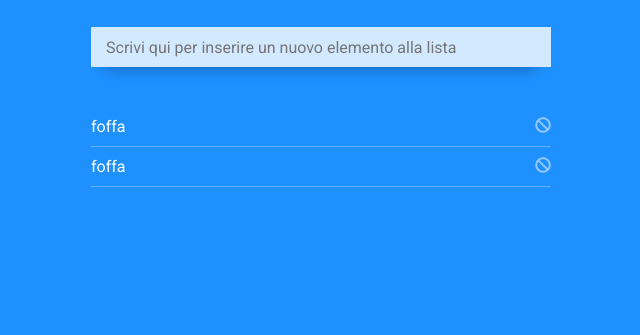
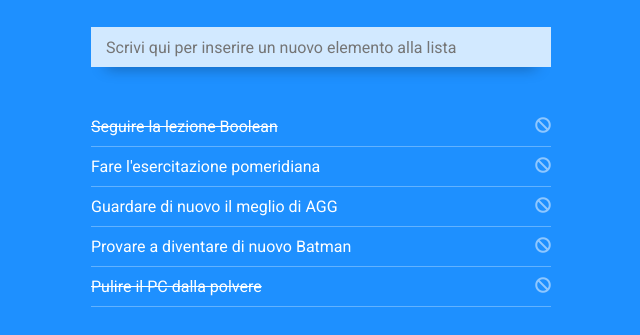
Before and after one commit to Andrea-Mattia/js-todo-clone, a plain HTML site: page index.html in a window 1280 px wide. Shown: the part 61-396 px from the top of the page, without its empty margins (319-959 px from the left). Drawn offline with nearby package versions, Linux system fonts and the light colour scheme.

Commit message:
add items in todo list

```diff
--- a/index.html
+++ b/index.html
@@ -24,17 +24,7 @@
             <input type="text" class="add-todo" placeholder="Scrivi qui per inserire un nuovo elemento alla lista">
         </main>
 
-        <ul class="todos">
-            <!-- riferimento temporaneo per stilare -->
-            <li>
-                <span class="text">foffa</span>
-                <i class="fas fa-ban"></i>
-            </li>
-            <li>
-                <span class="text">foffa</span>
-                <i class="fas fa-ban"></i>
-            </li>
-        </ul>
+        <ul class="todos"></ul>
 
     </div>
 
--- a/js/script.js
+++ b/js/script.js
@@ -9,6 +9,53 @@ $(document).ready(function () {
      * 4. Cliccando sul testo compare uno sbarramento a indicarne il completamento
      */
 
+    // Sorgente di dati (al momento inseriti a mano)
+    var todoItems = [
+        {
+            text: 'Seguire la lezione Boolean',
+            completed: true,
+        },
+        {
+            text: 'Fare l\'esercitazione pomeridiana',
+            completed: false,
+        },
+        {
+            text: 'Guardare di nuovo il meglio di AGG',
+            completed: false,
+        },
+        {
+            text: 'Provare a diventare di nuovo Batman',
+            completed: false,
+        },
+        {
+            text: 'Pulire il PC dalla polvere',
+            completed: true,
+        },
+    ];
+
+    // References
+    var list = $('.todos');
+    var newInput = $('.add-todo');
+    var template = $('.template li');
+
+    // 1. Inserimento di elementi nella todo list
+    for (var i = 0; i < todoItems.length; i++) {
+        // assegno ad una variabile dinamicamente i valori dell'array todoItems
+        var todo = todoItems[i];
+        // faccio un clone del template e lo assegno ad una variabile
+        var item = template.clone();
+        // cerco lo span 'text' e ci inserisco il valore text dell'oggetto
+        item.find('.text').text(todo.text);
+
+        // se per caso l'item ha un true come valore di completed gli aggiungo la classe completed per farci una linea sopra
+        if (todo.completed) {
+            item.find('.text').addClass('completed');
+        }
+
+        // inserisco nell'html i miei item
+        list.append(item);
+    }
+
 
 
 // End doc ready
```
